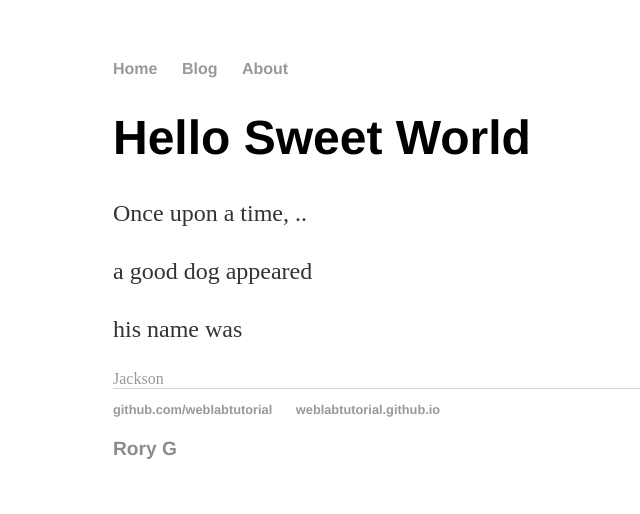
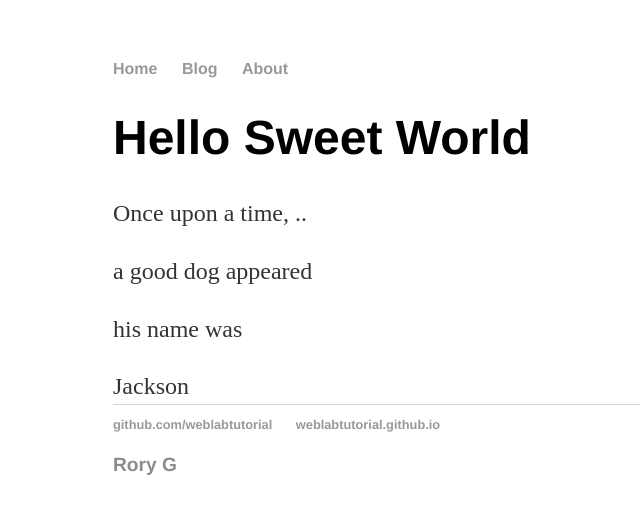
Before and after one commit to RoryGilfillan03/RoryGilfillan03.github.io, a Jekyll site: the page built from index.html, in a window 1280 px wide. Shown: the top 514 px of the page, without its empty margins (79-719 px from the left). Built offline with Jekyll 4.4.1, drawn with Linux system fonts in a browser that asks for light colours.

Commit message:
Update main.css
css id add jackson

```diff
--- a/css/main.css
+++ b/css/main.css
@@ -42,3 +42,8 @@ list-style: none;
 #Image1 {
   max-width:500px;
 }
+#jackson{
+  font-size: 1.5em;
+line-height: 1.4em;
+color: #333;
+}
```
